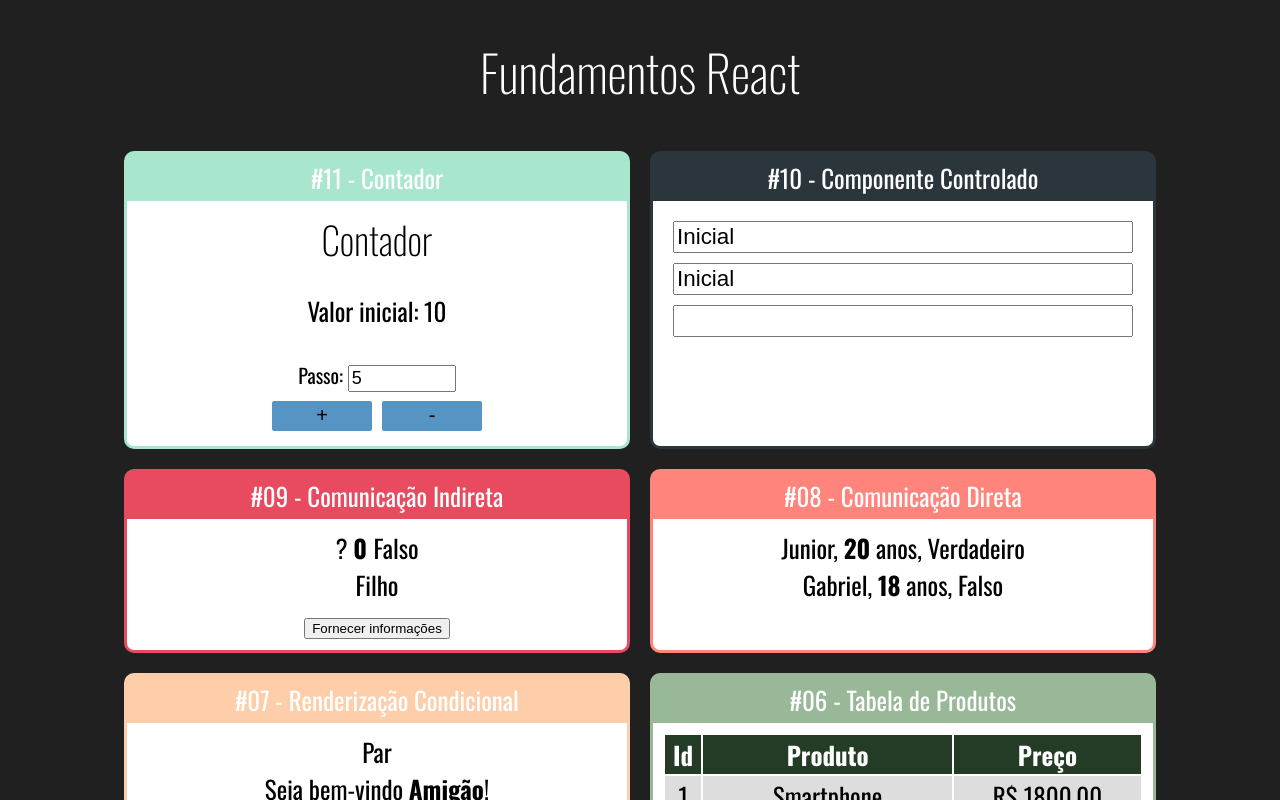
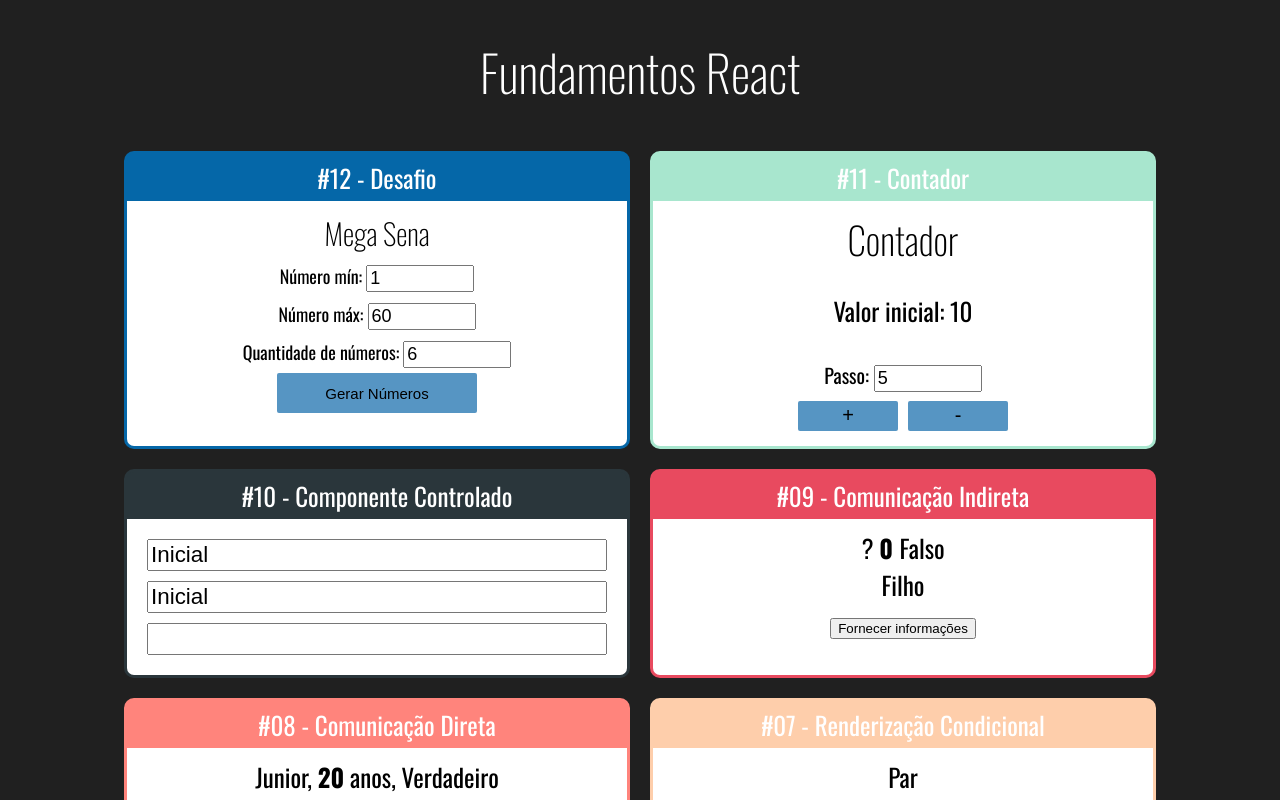
Before and after one commit to jpcp0614/Curso-React-Redux-Udemy, a React (Create React App) app in the folder fundamentos-react/: page / in a window 1280 px wide. Shown: the top 800 px of the page. Built offline with nearby package versions, Linux system fonts and the light colour scheme.

Commit message:
Desafio MegaSena

```diff
--- a/fundamentos-react/src/App.jsx
+++ b/fundamentos-react/src/App.jsx
@@ -14,11 +14,16 @@ import DiretaPai from './components/communication/DiretaPai';
 import IndiretaPai from './components/communication/IndiretaPai';
 import Forms from './components/forms/Input';
 import Contador from './components/counter/Contador';
+import MegaSena from './components/mega/Mega';
 
 const App = (props) => (
 	<div className="App">
 		<h1>Fundamentos React</h1>
 		<div className="Cards">
+
+			<Card titulo="#12 - Desafio" color="#0567A8">
+				<MegaSena />
+			</Card>
 
 			<Card titulo="#11 - Contador" color="#A8E6CE">
 				<Contador numeroInicial={ 10 }/>
--- /dev/null
+++ b/fundamentos-react/src/components/mega/ArrayNumeros.js
@@ -0,0 +1,23 @@
+const numeroAleatorio = (numMin, numMax, array) => {
+
+  const numAleat = Math.floor(Math.random() * (numMax - numMin + 1) + numMin);
+
+  if (array.includes(numAleat)) {
+    return numeroAleatorio(numMax, numMin, array);
+  }
+  return numAleat;
+}
+
+const arrayNumeros = (min, max, qtd) => {
+  const numeros = Array(qtd)
+    .fill(0)
+    .reduce((nums) => {
+      const novoNumero = numeroAleatorio(min, max, nums);
+      return [...nums, novoNumero];
+    }, [])
+    .sort((a, b) => a - b);
+
+  return numeros;
+}
+
+export default arrayNumeros;
--- /dev/null
+++ b/fundamentos-react/src/components/mega/Circulo.css
@@ -0,0 +1,15 @@
+.Circulo .Content {
+  align-items: center;
+  display: flex;
+  background-color: #07103a;
+  border-radius: 50%;
+  justify-content: center;
+  height: 50px;
+  font-size: 18px;
+  margin: 5px;
+  color:aliceblue;
+}
+
+.Circulo {
+  display: flex;
+}
--- /dev/null
+++ b/fundamentos-react/src/components/mega/Circulo.jsx
@@ -0,0 +1,15 @@
+import React from 'react';
+import './Circulo.css';
+
+const Circulo = (props) => {
+  const { nums } = props;
+  return (
+    <div className="Circulo">
+      {
+        nums.map(num => <span className="Content" key={ num }>{ num }</span>)
+      }
+    </div>
+  );
+}
+
+export default Circulo;
--- /dev/null
+++ b/fundamentos-react/src/components/mega/Mega.css
@@ -0,0 +1,22 @@
+.Mega button {
+  border: none;
+  border-radius: 2px;
+  background:rgb(86, 149, 195);
+  font-size: 15px;
+  margin: 5px;
+  height: 40px;
+  width: 200px;
+}
+
+.Mega button:hover {
+  background: rgb(24, 74, 110);
+}
+
+.Mega input {
+  font-size: 18px;
+  width: 100px;
+}
+
+.Mega label {
+  font-size: 18px;
+}
--- /dev/null
+++ b/fundamentos-react/src/components/mega/Mega.jsx
@@ -0,0 +1,35 @@
+import React, { useState } from 'react';
+import ArrayNumeros from './ArrayNumeros';
+import Circulo from './Circulo';
+import './Mega.css';
+
+const MegaSena = (props) => {
+
+  const [qtde, setQtde] = useState(props.qtde || 6);
+  const numerosIniciais = Array(qtde);
+  const [numeros, setNumeros] = useState(numerosIniciais);
+  const [min, setMin] = useState(1);
+  const [max, setMax] = useState(60);
+
+  return (
+    <div className="Mega">
+      <h3>Mega Sena</h3>
+      <Circulo nums={ numeros } />
+      <div>
+        <label htmlFor="NumMin">Número mín: </label>
+        <input id="NumMin" type="number" value={ min } onChange={ (e) => setMin(+e.target.value) }/>
+      </div>
+      <div>
+        <label htmlFor="NumMax">Número máx: </label>
+        <input id="NumMax" type="number" value={ max } onChange={ (e) => setMax(+e.target.value) }/>
+      </div>
+      <div>
+        <label htmlFor="QtdNum">Quantidade de números: </label>
+        <input id="QtdNum" type="number" value={ qtde } onChange={ (e) => setQtde(+e.target.value) }/>
+      </div>
+      <button onClick={() => setNumeros(ArrayNumeros(min, max, qtde))}>Gerar Números</button>
+    </div>
+  );
+}
+
+export default MegaSena;
```
